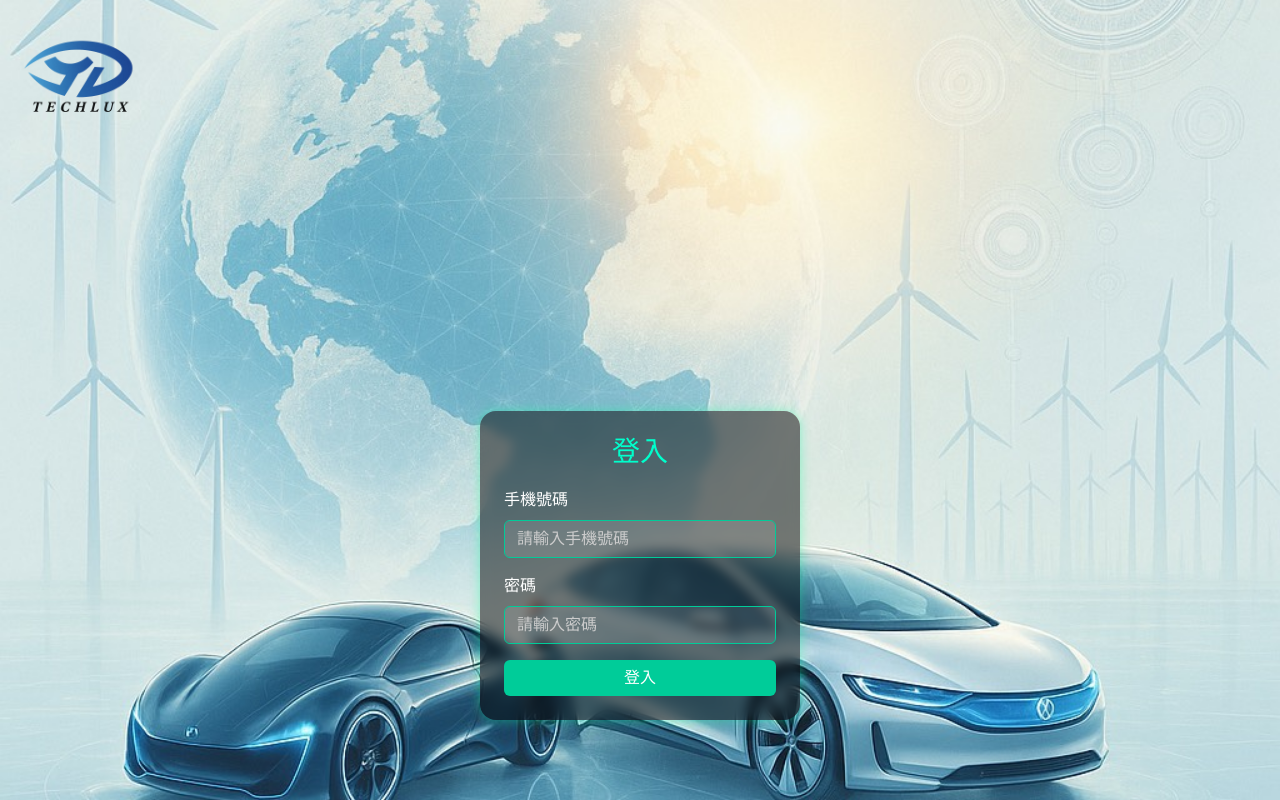
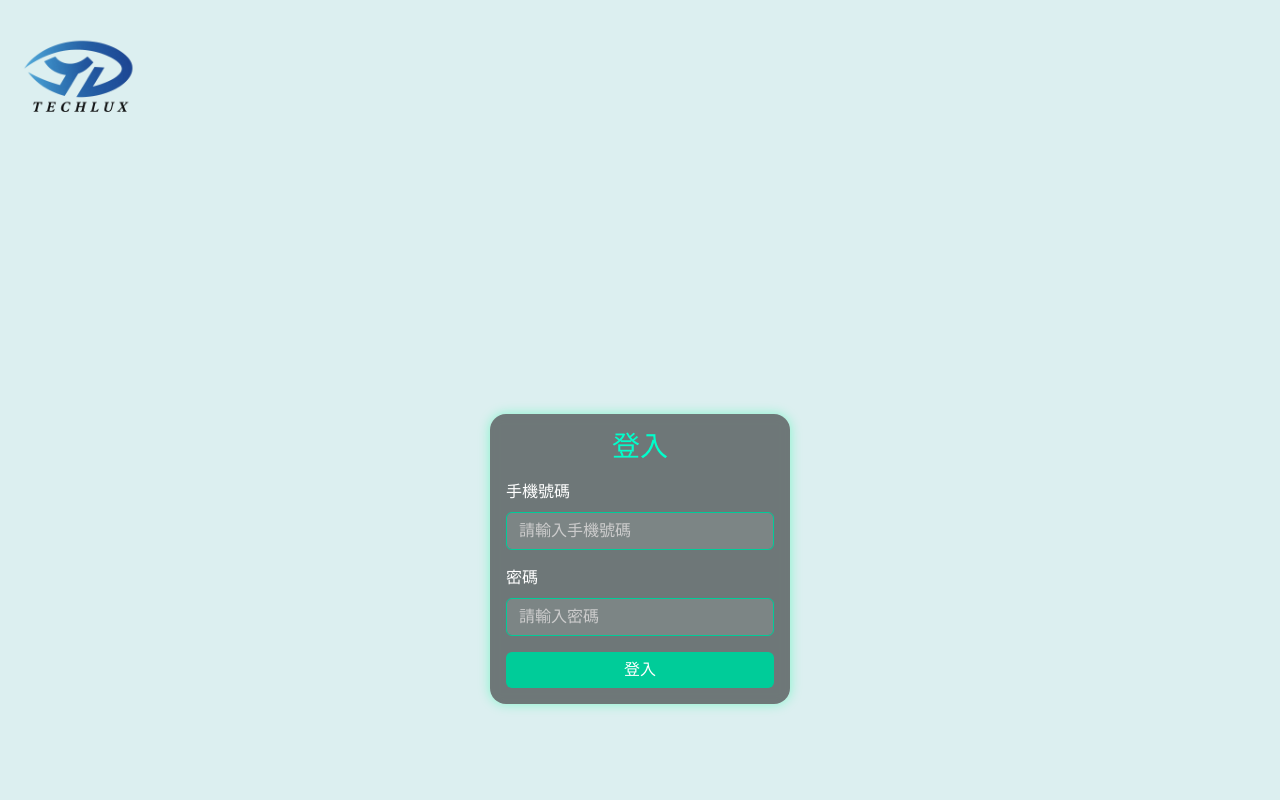
Before and after one commit to Alanisme-star/flask-customer-tracker, a Flask app: page / in a window 1280 px wide. Run offline with Flask 2, Linux system fonts and the light colour scheme; parts of the project's set-up code (start-up, migrations or seed data) failed here and were passed over.

Commit message:
調整登入區塊位置，避免遮住 LOGO，移除 RWD 設計

```diff
--- a/templates/login.html
+++ b/templates/login.html
@@ -10,6 +10,7 @@
       padding: 0;
       height: 100%;
       font-family: 'Poppins', sans-serif;
+      background-color: #dceff0;  /* 與背景圖相近的淺藍綠色 */
       overflow: hidden;
       position: relative;
     }
@@ -20,7 +21,7 @@
       left: 0;
       width: 100%;
       height: 100%;
-      object-fit: cover;
+      object-fit: contain;  /* 不裁切圖像 */
       z-index: -2;
     }
 
@@ -37,7 +38,7 @@
       display: flex;
       align-items: flex-end;
       justify-content: center;
-      padding: 0 1rem 10vh;
+      padding: 0 1rem 12vh;
       position: relative;
       z-index: 1;
     }
@@ -45,12 +46,12 @@
     .login-card {
       background: rgba(0, 0, 0, 0.5);
       backdrop-filter: blur(6px);
-      padding: 1.5rem;
+      padding: 1rem;
       border-radius: 1rem;
       box-shadow: 0 0 12px rgba(0, 255, 153, 0.4);
       color: #fff;
       width: 100%;
-      max-width: 320px;
+      max-width: 300px;
     }
 
     .form-control {
@@ -75,7 +76,7 @@
     .card-title {
       color: #00ffcc;
       text-align: center;
-      margin-bottom: 1.2rem;
+      margin-bottom: 1rem;
     }
   </style>
 </head>
@@ -83,10 +84,10 @@
   <!-- 背景圖 -->
   <img class="bg-img" src="{{ url_for('static', filename='img/tech_ev_bg.jpg') }}" alt="背景圖">
 
-  <!-- 公司 LOGO（需去背透明 PNG） -->
+  <!-- 公司 LOGO -->
   <img class="logo" src="{{ url_for('static', filename='img/logo.png') }}" alt="公司LOGO">
 
-  <!-- 登入框 -->
+  <!-- 登入區塊 -->
   <div class="login-container">
     <div class="login-card">
       <h3 class="card-title">登入</h3>
```
